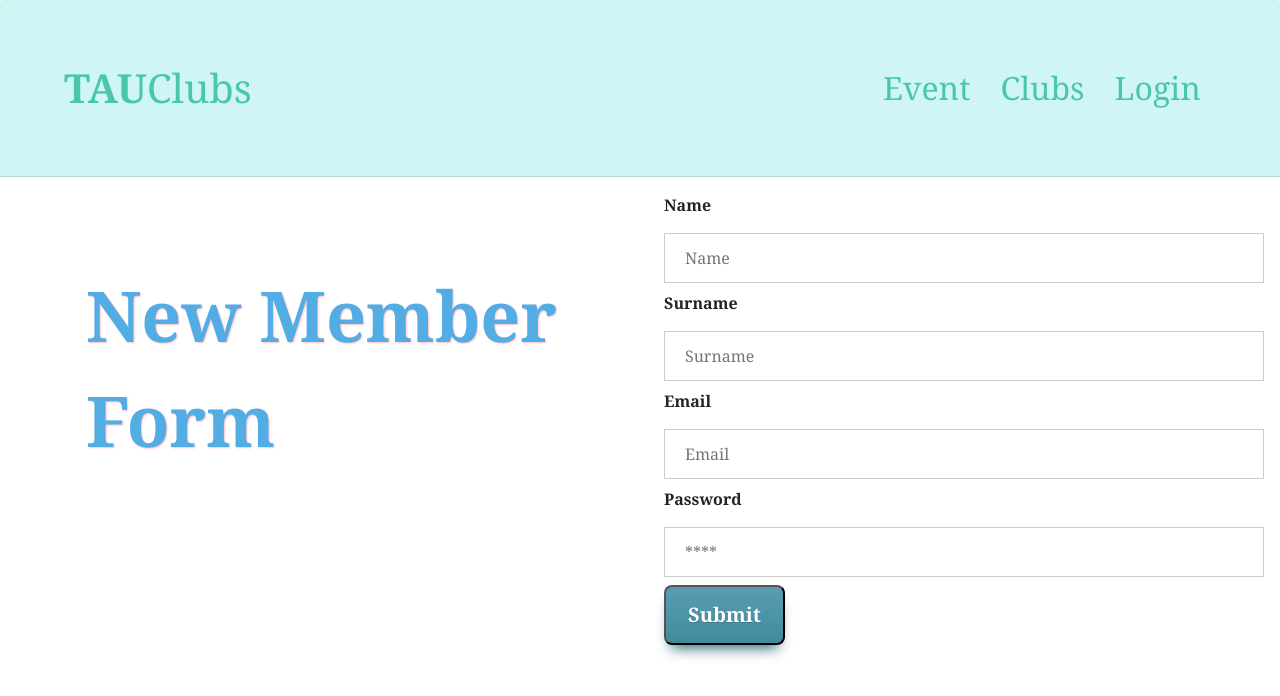
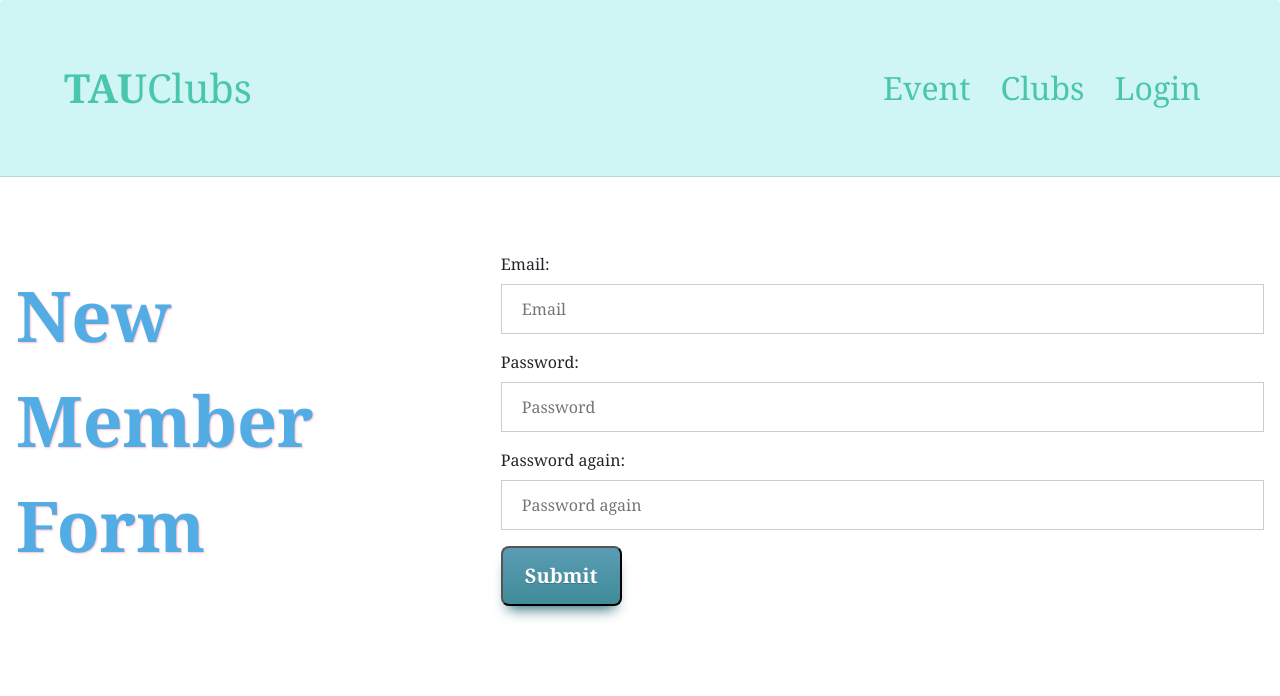
Before and after one commit to egecagdas/INF303-WS22_TAUClubs-Frontend, a React (Create React App) app in the folder tauclubs/: page /JoinUs in a window 1280 px wide. Shown: the top 696 px of the page. Built offline with nearby package versions, Linux system fonts and the light colour scheme.

Commit message:
update register and login form

```diff
--- a/tauclubs/package.json
+++ b/tauclubs/package.json
@@ -16,6 +16,7 @@
     "react": "^18.2.0",
     "react-dom": "^18.2.0",
     "react-scripts": "5.0.1",
+    "universal-cookie": "^4.0.4",
     "web-vitals": "^2.1.4"
   },
   "scripts": {
--- a/tauclubs/src/App.css
+++ b/tauclubs/src/App.css
@@ -122,11 +122,10 @@ article {
   font-size: 70px;
   padding: 1em;
 }
-b1{
-  float:right;
-  Margin-left:10px;
+b1 {
+  float: right;
+  margin-left: 10px;
   padding-right: 55px;
-
 }
 
 .myButton {
@@ -143,7 +142,6 @@ b1{
   padding: 13px 32px;
   text-decoration: none;
   text-shadow: 0px 1px 0px #3d768a;
-
 }
 .myButton:hover {
   background: linear-gradient(to bottom, #408c99 5%, #599bb3 100%);
@@ -211,7 +209,6 @@ b1{
   font-size: 20px;
 }
 
-
 .EventInfo {
   background-color: #cff6f4;
   height: 30vh;
--- a/tauclubs/src/App.js
+++ b/tauclubs/src/App.js
@@ -1,12 +1,11 @@
-
 import { BrowserRouter, Routes, Route } from "react-router-dom";
 
 import Home from "./page/Home";
 import Club from "./page/Club";
 import Clubs from "./page/Clubs";
 import Login from "./page/Login";
-import Events from './page/Events';
-import JoinUs from './page/JoinUs';
+import Events from "./page/Events";
+import JoinUs from "./page/JoinUs";
 
 export default function App() {
   return (
@@ -21,7 +20,6 @@ export default function App() {
         <Route path="/JoinUs" element={<JoinUs />} />
       </Routes>
     </BrowserRouter>
-
   );
 }
 //export default App;
--- a/tauclubs/src/components/login.js
+++ b/tauclubs/src/components/login.js
@@ -1,10 +1,12 @@
 import React, { Component } from "react";
+import Cookies from "universal-cookie";
 
 class Login extends Component {
   state = {
     credentials: { email: "", password: "" },
   };
 
+  // cookies = new Cookies();
   login = (event) => {
     fetch("http://127.0.0.1:8000/dj-rest-auth/login/", {
       method: "POST",
@@ -13,9 +15,16 @@ class Login extends Component {
     })
       .then(console.log(this.state.credentials))
       .then((data) => data.json())
-      .then((data) => {
-        this.props.userLogin(data.token);
-      })
+      // .then((response) => {
+      //   // Save the authentication key in local storage
+      //   // localStorage.setItem("authKey", data.authKey);
+      //   // Redirect the user to the home page
+      //   // this.props.history.push("/");
+      //   console.log(response);
+      // })
+      // .then((data) => {
+      //   this.props.userLogin(data.token);
+      // })
       .catch((error) => console.error(error));
   };
 
@@ -28,23 +37,25 @@ class Login extends Component {
   render() {
     return (
       <div>
-        <h1>Login user form</h1>
-
-        <label>
-          Email:
+        <label className="w-100">
+          <b>Email:</b>
           <input
             type="text"
             name="email"
+            placeholder="Email"
+            required
             value={this.state.credentials.email}
             onChange={this.inputChanged}
           />
         </label>
         <br />
-        <label>
-          Password:
+        <label className="w-100">
+          <b>Password:</b>
           <input
             type="password"
             name="password"
+            placeholder="Password"
+            required
             value={this.state.credentials.password}
             onChange={this.inputChanged}
           />
--- a/tauclubs/src/components/register.js
+++ b/tauclubs/src/components/register.js
@@ -1,4 +1,6 @@
 import React, { Component } from "react";
+import { Link } from "react-router-dom";
+
 class Register extends Component {
   state = {
     credentials: { email: "", password1: "", password2: "" },
@@ -25,39 +27,45 @@ class Register extends Component {
   render() {
     return (
       <div>
-        <h1>Register user form</h1>
-
-        <label>
+        <label className="w-100">
           Email:
           <input
             type="text"
             name="email"
+            placeholder="Email"
+            required
             value={this.state.credentials.email}
             onChange={this.inputChanged}
           />
         </label>
         <br />
-        <label>
-          Password1:
+        <label className="w-100">
+          Password:
           <input
             type="password"
             name="password1"
+            placeholder="Password"
+            required
             value={this.state.credentials.password1}
             onChange={this.inputChanged}
           />
         </label>
         <br />
-        <label>
-          Password2:
+        <label className="w-100">
+          Password again:
           <input
             type="password"
             name="password2"
+            placeholder="Password again"
+            required
             value={this.state.credentials.password2}
             onChange={this.inputChanged}
           />
         </label>
         <br />
-        <button onClick={this.register}>Register</button>
+        {/* <Link to="/Login"> */}
+        <button onClick={this.register}>Submit</button>
+        {/* </Link> */}
       </div>
     );
   }
--- a/tauclubs/src/page/Home.js
+++ b/tauclubs/src/page/Home.js
@@ -6,6 +6,7 @@ import Navbar from "../components/Navbar";
 import Button from "@mui/material/Button";
 import BottomNavigation from "../components/BottomNavigation";
 import { Link } from "react-router-dom";
+import Register from "../components/register";
 
 const Home = () => {
   //const test = 34;
@@ -14,7 +15,7 @@ const Home = () => {
     <div>
       <header className="header">
         <header className="card-header align-items-center p-5">
-          <div className="navbar d-flex justify-content-between ">
+          <div className="container navbar d-flex justify-content-between ">
             <h1 className="sitename m-0">
               <a className="px-0" href="/">
                 <b>TAU</b>
@@ -59,8 +60,10 @@ const Home = () => {
               </Link>
             </div>
             <div>
-              <Link to= "/JoinUs">
-              <button className="myButton" href = "JoinUs">Join Us</button>
+              <Link to="/JoinUs">
+                <button className="myButton" href="JoinUs">
+                  Join Us
+                </button>
               </Link>
             </div>
           </b1>
--- a/tauclubs/src/page/JoinUs.js
+++ b/tauclubs/src/page/JoinUs.js
@@ -1,9 +1,7 @@
 import "./login.css";
 import "../App.css";
-import * as React from 'react';
-
-
-
+import * as React from "react";
+import Register from "../components/register";
 
 const JoinUs = () => {
   return (
@@ -36,37 +34,37 @@ const JoinUs = () => {
         </header>
       </nav>
 
-
       <main>
         <div className="container d-flex justify-content-center ">
-              <article>
+          <article className="pl-0">
             <p>
-                    <t> New Member Form  </t>
+              <t> New Member Form </t>
             </p>
           </article>
-              <div class= "formconteiner">
+          <div class="formconteiner w-100">
             <div>
-                <label for="Name"><b>Name</b></label>
+              {/* <label for="Name"><b>Name</b></label>
                 <input type="text" placeholder="Name" name="Name" required />
 
                 <label for="Surname"><b>Surname</b></label>
-                <input type="text" placeholder="Surname" name="Surname" required />
+                <input type="text" placeholder="Surname" name="Surname" required /> */}
 
-                <label for="email"><b>Email</b></label>
+              {/* <label for="email">
+                <b>Email</b>
+              </label>
               <input type="text" placeholder="Email" name="email" required />
 
-                <label for="psw"><b>Password</b></label>
-                <input type="password" placeholder="****" name="psw" required />
+              <label for="psw">
+                <b>Password</b>
+              </label>
+              <input type="password" placeholder="****" name="psw" required /> */}
 
-                <button type="submit">Submit</button>
-
+              <Register />
             </div>
           </div>
-
         </div>
       </main>
-
     </body>
-    )
-}
+  );
+};
 export default JoinUs;
--- a/tauclubs/src/page/Login.js
+++ b/tauclubs/src/page/Login.js
@@ -1,14 +1,11 @@
 import "./login.css";
 import "../App.css";
-import * as React from 'react';
-
-
-
+import * as React from "react";
+import LoginForm from "../components/login";
+// import LoginForm from "../components/logincopy";
 
 function Login() {
-
   return (
-
     <body>
       <nav className="header">
         <header className="card-header align-items-center p-5">
@@ -22,7 +19,7 @@ function Login() {
             <nav>
               <ul className="d-flex">
                 <li>
-                            <a href="#Event">Event</a>
+                  <a href="/Event">Event</a>
                 </li>
 
                 <li>
@@ -39,33 +36,42 @@ function Login() {
       </nav>
 
       <main>
-                <div className="container d-flex justify-content-center ">
-                <div class= "formconteiner">
-                    <div>
-                        <label for="email"><b>Email</b></label>
+        <div className="container d-flex justify-content-between ">
+          <article className="pl-0">
+            <p>
+              <t> Login </t>
+            </p>
+          </article>
+          <div class="formconteiner w-100">
+            {/* <div>
+              <label for="email">
+                <b>Email</b>
+              </label>
               <input type="text" placeholder="Email" name="email" required />
 
-                        <label for="psw"><b>Password</b></label>
+              <label for="psw">
+                <b>Password</b>
+              </label>
               <input type="password" placeholder="****" name="psw" required />
 
               <button type="submit">Login</button>
               <label>
-                        <input type="checkbox" checked="checked" name="remember" />Remember me
+                <input type="checkbox" checked="checked" name="remember" />
+                Remember me
               </label>
-                    </div>
+            </div> */}
 
-                    <div>
+            {/* <div>
+              <span class="psw">
+                Forgot <a href="#">password?</a>
+              </span>
+            </div> */}
 
-                        <span class="psw">Forgot <a href="#">password?</a></span>
-                    </div>
+            <LoginForm />
           </div>
         </div>
       </main>
-
-
     </body>
-
   );
-
 }
 export default Login;
--- a/tauclubs/src/page/login.css
+++ b/tauclubs/src/page/login.css
@@ -1,6 +1,11 @@
-body {font-family: Cambria;}
-form {border: 3px solid #f1f1f1;}
-input[type=text], input[type=password] {
+body {
+  font-family: Cambria;
+}
+form {
+  border: 3px solid #f1f1f1;
+}
+input[type="text"],
+input[type="password"] {
   width: 100%;
   padding: 12px 20px;
   margin: 8px 0;
@@ -12,11 +17,10 @@ span.psw {
   float: left;
   padding-top: 16px;
 }
-[type=checkbox]:after {
-
+[type="checkbox"]:after {
   margin-left: 15px;
   vertical-align: text-top;
-    white-space:normal;
+  white-space: normal;
   display: inline-block;
 }
 
@@ -25,7 +29,6 @@ span.psw {
     padding: 10px 18px;
     background-color: #3672f4;
 }*/
-
 
 button {
   box-shadow: 0px 10px 14px -7px #276873;
@@ -48,10 +51,9 @@ button:hover {
 }
 .container {
   padding: 16px;
+}
+.formconteiner {
+  max-width: 800px;
 
+  margin: auto 0;
 }
-.formconteiner{
-    max-width: 600px;
-
-    margin:auto 0 ;
-}
```
Lines whose indentation alone changed are shown as unchanged.
